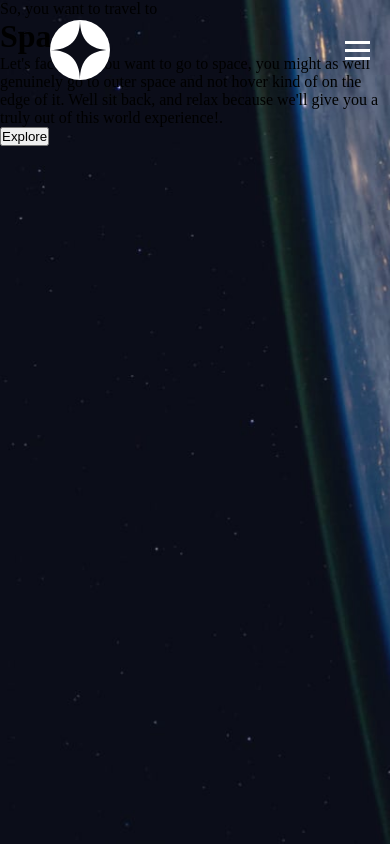
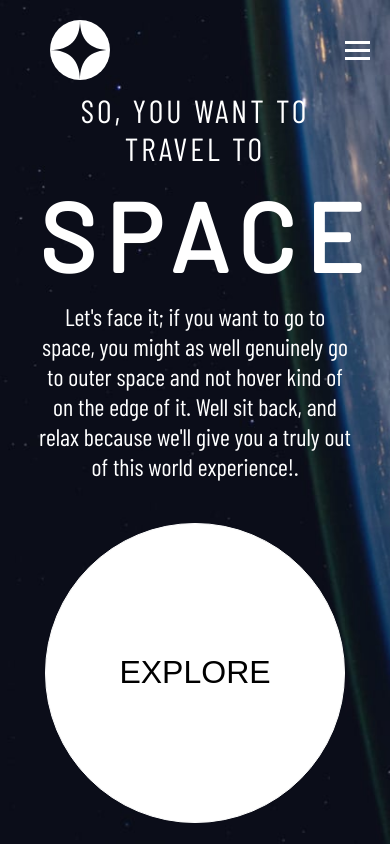
Before and after one commit to Jayden1905/Design_System, a website: page index.html in a window 390 px wide. Drawn offline with nearby package versions, Linux system fonts and the light colour scheme; a web font is replaced by a local one.

Commit message:
add animation, styling and responsive layout for both pc and mobile

```diff
--- a/sass/main.scss
+++ b/sass/main.scss
@@ -1,5 +1,6 @@
 @import url("https://fonts.googleapis.com/css2?family=Bellefair&display=swap");
 @import url("https://fonts.googleapis.com/css2?family=Barlow+Condensed&display=swap");
+@import url("https://fonts.googleapis.com/css2?family=Barlow&display=swap");
 
 $color-white: hsl(0, 8%, 100%);
 $color-dark: hsl(230, 35%, 7%);
@@ -47,6 +48,8 @@ main {
   background-position: center;
   width: 100%;
   height: 100vh;
+  @include flex-center();
+  position: relative;
 }
 
 ul {
@@ -172,6 +175,7 @@ a {
 }
 @media (max-width: 680px) {
   .navigation {
+    z-index: 999;
     .nav-toggle {
       display: flex;
       flex-direction: column;
@@ -243,3 +247,86 @@ a {
     }
   }
 }
+
+.content-box {
+  @include flex-center();
+  width: 80%;
+  .text-box {
+    position: relative;
+    width: 45%;
+    margin-right: 10%;
+    color: $color-white;
+    font-family: "Barlow Condensed", sans-serif;
+    .upper-text {
+      text-transform: uppercase;
+      font-size: 2rem;
+      letter-spacing: 3px;
+      margin-bottom: 10px;
+    }
+    .space-text {
+      font-family: "Barlow", sans-serif;
+      font-size: 6rem;
+      text-transform: uppercase;
+      letter-spacing: 10px;
+      margin-bottom: 10px;
+    }
+    .bottom-text {
+      font-size: 1.5rem;
+      line-height: 30px;
+    }
+  }
+  .explorer {
+    color: $color-dark;
+    .btn-explore {
+      width: 300px;
+      height: 300px;
+      border-radius: 100%;
+      font-size: 2rem;
+      text-transform: uppercase;
+      cursor: pointer;
+      position: relative;
+      z-index: 1;
+      border: 1px solid white;
+
+      &::before {
+        content: "";
+        position: absolute;
+        top: 0;
+        left: 0;
+        width: 100%;
+        height: 100%;
+        border-radius: 100%;
+        background-color: white;
+        z-index: -1;
+      }
+      &:hover::before {
+        transform: scale(1.3);
+        opacity: 0.2;
+        transition: all 0.4s ease-in-out;
+      }
+    }
+  }
+}
+
+@media (max-width: 1100px) {
+  .content-box {
+    @include flex-center();
+    justify-content: center;
+    flex-direction: column;
+    .text-box {
+      text-align: center;
+      width: 100%;
+      margin-right: 0;
+      margin-bottom: 10%;
+    }
+  }
+}
+
+@media (max-width: 680px) {
+  .content-box {
+    margin-top: 18%;
+    .text-box {
+      margin-bottom: 13%;
+    }
+  }
+}
```
Also changed, not shown: sass/main.css, 1 other file.
